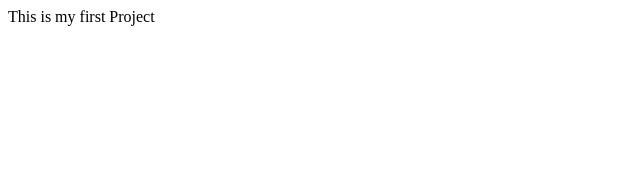
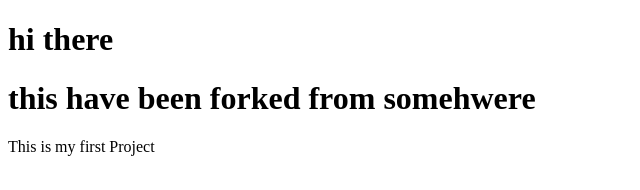
Before and after one commit to deeptipranjolkar/for-practice, a plain HTML site: page index.html in a window 1280 px wide. Shown: the whole page, without its empty margins (0-640 px from the left). Drawn offline with Linux system fonts and the light colour scheme.

Commit message:
made some cahnges in th html file

```diff
--- a/index.html
+++ b/index.html
@@ -4,9 +4,11 @@
         <meta charset="UTF-8" />
         <meta http-equiv="X-UA-Compatible" content="IE=edge" />
         <meta name="viewport" content="width=device-width, initial-scale=1.0" />
-        <title>Project-1</title>
+        <title>Project-1 aft the update</title>
     </head>
     <body>
+        <h1>hi there</h1>
+        <h1>this have been forked from somehwere</h1>
         This is my first Project
     </body>
 </html>
```
